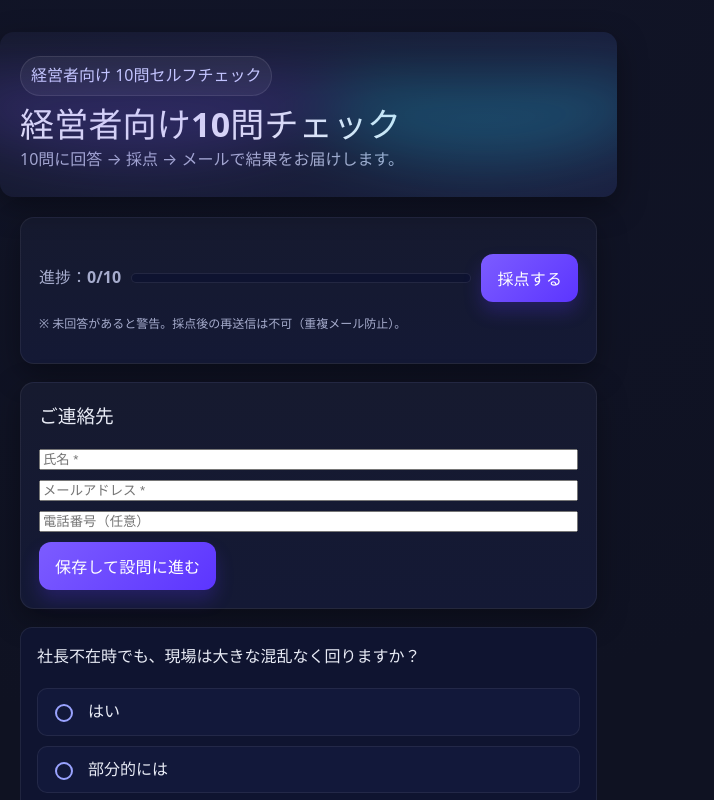
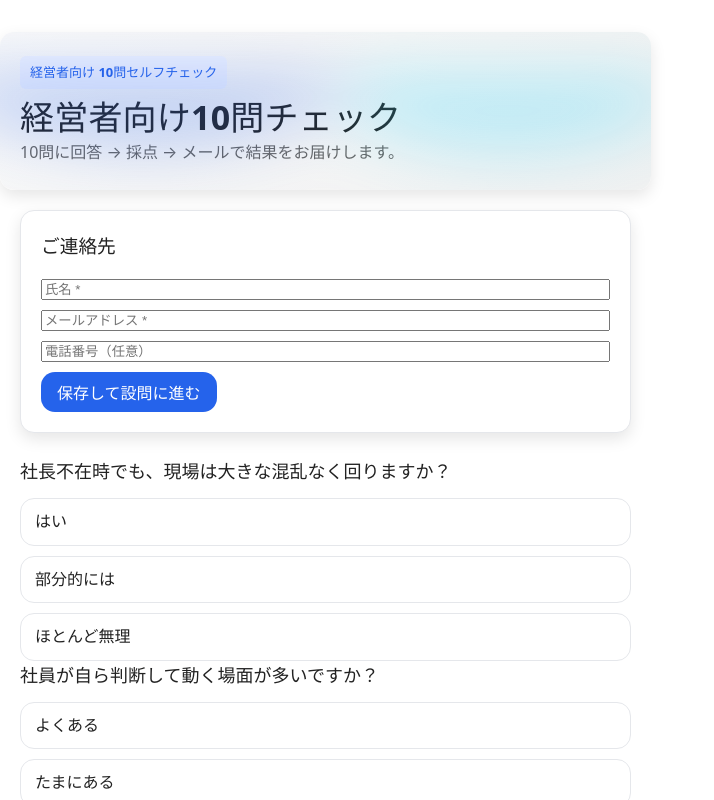
Before and after one commit to tanase0924-web/ceo-check, a React (Vite) app: page / in a window 1280 px wide. Shown: the top 800 px of the page, without its empty margins (0-714 px from the left). Built offline with nearby package versions, Linux system fonts and the light colour scheme.

Commit message:
feat(ui): order sections as Lead→Questions→Progress; white background; highlight selected options

```diff
--- a/src/App.tsx
+++ b/src/App.tsx
@@ -1,3 +1,4 @@
+// src/App.tsx
 import { useEffect, useMemo, useRef, useState } from "react";
 import "./ui.css";
 import LeadForm from "./LeadForm";
@@ -24,10 +25,10 @@ export default function App() {
     [answers]
   );
 
-  // リード（LeadForm が保存して id 付きで渡してくる）
+  // リード（LeadForm が保存して id 付きで渡す）
   const [lead, setLead] = useState<Lead | null>(null);
 
-  // 送信状態
+  // 送信制御
   const [sending, setSending] = useState(false);
   const [sentAt, setSentAt] = useState<string | null>(null); // 二重送信防止
   const submitTimes = useRef(0);
@@ -77,9 +78,7 @@ export default function App() {
   // 未回答IDs
   function getUnansweredIds(): string[] {
     if (!payload) return [];
-    return payload.questions
-      .filter((q) => answers[q.id] === null)
-      .map((q) => q.id);
+    return payload.questions.filter((q) => answers[q.id] === null).map((q) => q.id);
   }
 
   // 送信
@@ -126,7 +125,7 @@ export default function App() {
         method: "POST",
         headers: { "Content-Type": "application/json" },
         body: JSON.stringify({
-          leadId: lead.id, // 重要：leadId を送る
+          leadId: lead.id, // API は leadId を期待
           total,
           bucket, // "自走型" | "右腕不在型"
           answers: cleanAnswers,
@@ -177,7 +176,36 @@ export default function App() {
       </header>
 
       <main className="wrap grid">
-        {/* 進行バー */}
+        {/* ご連絡先（最初に表示） */}
+        <section className="card">
+          <LeadForm onDone={(l: Lead) => setLead(l)} current={lead || undefined} />
+        </section>
+
+        {/* 質問（次に表示） */}
+        {payload.questions.map((q) => (
+          <section key={q.id} className="q" data-qid={q.id}>
+            <h3>{q.text}</h3>
+            <div className="choices">
+              {q.choices.map((c, i) => {
+                const selected = answers[q.id] === c.score;
+                return (
+                  <label key={i} className={`radio ${selected ? "selected" : ""}`}>
+                    <input
+                      type="radio"
+                      name={q.id}
+                      checked={selected}
+                      onChange={() => onSelect(q.id, c.score)}
+                      aria-pressed={selected}
+                    />
+                    <span className="label">{c.label}</span>
+                  </label>
+                );
+              })}
+            </div>
+          </section>
+        ))}
+
+        {/* 進捗・送信（最後に表示） */}
         <section className="card">
           <div className="toolbar">
             <div className="counter">
@@ -204,32 +232,7 @@ export default function App() {
           <p className="help">※ 未回答があると警告。採点後の再送信は不可（重複メール防止）。</p>
         </section>
 
-        {/* リードフォーム（保存すると id 付きで onDone される） */}
-        <section className="card">
-          <LeadForm onDone={(l: Lead) => setLead(l)} current={lead || undefined} />
-        </section>
-
-        {/* 質問 */}
-        {payload.questions.map((q) => (
-          <section key={q.id} className="q" data-qid={q.id}>
-            <h3>{q.text}</h3>
-            <div className="choices">
-              {q.choices.map((c, i) => (
-                <label key={i} className="radio">
-                  <input
-                    type="radio"
-                    name={q.id}
-                    checked={answers[q.id] === c.score}
-                    onChange={() => onSelect(q.id, c.score)}
-                  />
-                  <span className="label">{c.label}</span>
-                </label>
-              ))}
-            </div>
-          </section>
-        ))}
-
-        {/* 結果 */}
+        {/* 結果（任意表示） */}
         {total !== null && (
           <section className="card result">
             <div>
--- a/src/ui.css
+++ b/src/ui.css
@@ -1,102 +1,199 @@
-:root{
-  --bg:#0f1222;           /* 背景 */
-  --panel:#161a2f;
-  --panel-2:#1b2040;
-  --text:#e9ecf6;
-  --muted:#a6accd;
-  --brand:#7c5cff;        /* ブランド色 */
-  --brand-2:#22d4ff;
-  --ok:#10b981;
-  --warn:#f59e0b;
-  --danger:#ef4444;
-  --radius:14px;
-  --shadow:0 10px 30px rgba(0,0,0,.35);
+:root {
+  --bg: #ffffff;          /* 背景を白に変更 */
+  --panel: #f9f9f9;
+  --panel-2: #f1f1f1;
+  --text: #222222;
+  --muted: #666666;
+  --brand: #2563eb;       /* ブランド色（青系に変更） */
+  --brand-2: #22d4ff;
+  --ok: #10b981;
+  --warn: #f59e0b;
+  --danger: #ef4444;
+  --radius: 14px;
+  --shadow: 0 6px 16px rgba(0, 0, 0, 0.1);
 }
 
-*{box-sizing:border-box}
-html,body,#root{height:100%}
-body{
-  margin:0;background:radial-gradient(1200px 800px at 15% -10%,#1a1f3f33,transparent) , var(--bg);
-  color:var(--text); font:16px/1.6 system-ui, -apple-system, "Segoe UI", Roboto, "Hiragino Kaku Gothic ProN", "Noto Sans JP", sans-serif;
-  -webkit-font-smoothing:antialiased; text-rendering:optimizeLegibility;
+* {
+  box-sizing: border-box;
+}
+html,
+body,
+#root {
+  height: 100%;
+}
+body {
+  margin: 0;
+  background: var(--bg);
+  color: var(--text);
+  font: 16px/1.6 system-ui, -apple-system, "Segoe UI", Roboto,
+    "Hiragino Kaku Gothic ProN", "Noto Sans JP", sans-serif;
+  -webkit-font-smoothing: antialiased;
+  text-rendering: optimizeLegibility;
 }
 
 /* ヘッダー */
-.hero{
-  max-width:980px; margin:32px auto 20px; padding:24px 20px; border-radius:var(--radius);
-  background:linear-gradient(135deg,var(--panel),var(--panel-2));
-  box-shadow:var(--shadow); position:relative; overflow:hidden;
+.hero {
+  max-width: 980px;
+  margin: 32px auto 20px;
+  padding: 24px 20px;
+  border-radius: var(--radius);
+  background: linear-gradient(135deg, var(--panel), var(--panel-2));
+  box-shadow: var(--shadow);
+  position: relative;
+  overflow: hidden;
 }
-.hero:after{
-  content:""; position:absolute; inset:auto -20% -60px -20%;
-  height:180px; background:radial-gradient(400px 160px at 30% 0,var(--brand)40%,transparent 60%),
-                 radial-gradient(360px 140px at 70% 10%,var(--brand-2)35%,transparent 60%);
-  opacity:.25; filter:blur(30px);
+.hero:after {
+  content: "";
+  position: absolute;
+  inset: auto -20% -60px -20%;
+  height: 180px;
+  background: radial-gradient(
+      400px 160px at 30% 0,
+      var(--brand) 40%,
+      transparent 60%
+    ),
+    radial-gradient(
+      360px 140px at 70% 10%,
+      var(--brand-2) 35%,
+      transparent 60%
+    );
+  opacity: 0.25;
+  filter: blur(30px);
 }
-.badge{display:inline-flex;gap:8px; align-items:center; color:#cdd2ff; background:#ffffff0f; padding:6px 10px; border:1px solid #ffffff1a; border-radius:999px}
-.title{margin:10px 0 4px; font-weight:800; letter-spacing:.2px; font-size:clamp(24px,3.2vw,34px)}
-.subtitle{color:var(--muted); margin:0}
+.badge {
+  display: inline-flex;
+  gap: 8px;
+  align-items: center;
+  color: var(--brand);
+  background: #eef2ff;
+  padding: 6px 10px;
+  border-radius: 6px;
+  font-size: 13px;
+  font-weight: 600;
+}
+.title {
+  margin: 10px 0 4px;
+  font-weight: 800;
+  letter-spacing: 0.2px;
+  font-size: clamp(24px, 3.2vw, 34px);
+}
+.subtitle {
+  color: var(--muted);
+  margin: 0;
+}
 
 /* コンテナ */
-.wrap{max-width:980px; margin:0 auto 80px; padding:0 20px}
+.wrap {
+  max-width: 980px;
+  margin: 0 auto 80px;
+  padding: 0 20px;
+}
 
 /* カード */
-.card{
-  background:linear-gradient(180deg,var(--panel),#141935);
-  border:1px solid #ffffff10; border-radius:var(--radius);
-  padding:18px 18px; box-shadow:var(--shadow);
+.card {
+  background: #fff;
+  border: 1px solid #e5e7eb;
+  border-radius: var(--radius);
+  padding: 20px;
+  box-shadow: var(--shadow);
+  margin-bottom: 24px;
 }
-.grid{display:grid; gap:14px}
-@media (min-width:720px){ .grid{gap:18px} }
 
 /* 質問 */
-.q{
-  display:grid; gap:12px;
-  border:1px solid #ffffff12; border-radius:12px; padding:16px;
-  background:#0f1430;
+.q h3 {
+  margin: 0 0 12px;
+  font-size: 18px;
 }
-.q h3{margin:0 0 6px; font-size:16px; font-weight:700}
-.q .choices{display:grid; gap:10px}
-.radio{
-  display:flex; align-items:center; gap:12px;
-  padding:10px 12px; border-radius:10px; border:1px solid #ffffff12; background:#12183a; cursor:pointer;
-  transition:transform .04s ease, border-color .2s ease, background .2s ease;
+.choices {
+  display: flex;
+  flex-direction: column;
+  gap: 10px;
 }
-.radio:hover{transform:translateY(-1px); border-color:#ffffff25}
-.radio input{appearance:none; width:18px; height:18px; border-radius:50%; border:2px solid #9aa3ff; outline:none; display:grid; place-items:center}
-.radio input:checked{border-color:var(--brand); box-shadow:0 0 0 4px #7c5cff33 inset}
-.radio .label{font-weight:600}
-.help{color:var(--muted); font-size:12px}
+.radio {
+  display: flex;
+  align-items: center;
+  gap: 10px;
+  padding: 10px 14px;
+  border: 1px solid #e5e7eb;
+  border-radius: var(--radius);
+  cursor: pointer;
+  transition: all 0.2s ease;
+}
+.radio:hover {
+  border-color: var(--brand);
+}
+.radio.selected {
+  background: var(--brand);
+  color: #fff;
+  border-color: var(--brand);
+}
+.radio input {
+  display: none;
+}
+.radio .label {
+  flex: 1;
+}
 
-/* アクション帯 */
-.toolbar{
-  display:flex; gap:10px; align-items:center; justify-content:space-between; flex-wrap:wrap;
-  margin:18px 0 6px;
+/* 進捗 */
+.toolbar {
+  display: flex;
+  align-items: center;
+  gap: 12px;
 }
-.btn{
-  appearance:none; border:none; cursor:pointer; font-weight:800; letter-spacing:.2px;
-  padding:12px 16px; border-radius:12px; color:white; background:linear-gradient(135deg,var(--brand),#5c35ff);
-  box-shadow:0 10px 18px #5c35ff3a; transition:transform .06s ease, filter .2s;
+.counter {
+  font-weight: bold;
 }
-.btn:hover{transform:translateY(-1px)}
-.btn:disabled{opacity:.6; cursor:not-allowed; filter:grayscale(.2)}
+.progress {
+  background: #e5e7eb;
+  height: 8px;
+  border-radius: 4px;
+  overflow: hidden;
+}
+.progress i {
+  display: block;
+  height: 100%;
+  background: var(--brand);
+}
 
-.link{
-  color:#cdd2ff; text-decoration:none; border-bottom:1px dashed #cdd2ff66; padding-bottom:1px;
+/* ボタン */
+.btn {
+  background: var(--brand);
+  color: #fff;
+  font-weight: 600;
+  padding: 8px 16px;
+  border-radius: var(--radius);
+  border: none;
+  cursor: pointer;
+  transition: background 0.2s;
 }
-.counter{color:var(--muted); font-weight:700}
+.btn:hover:not(:disabled) {
+  background: #1d4ed8;
+}
+.btn:disabled {
+  background: #93c5fd;
+  cursor: not-allowed;
+}
 
-/* プログレス */
-.progress{
-  height:10px; background:#0e1330; border:1px solid #ffffff16; border-radius:999px; overflow:hidden;
+/* 結果 */
+.result {
+  font-size: 18px;
+  font-weight: 500;
 }
-.progress > i{display:block; height:100%; width:0%; background:linear-gradient(90deg,var(--brand),var(--brand-2))}
-.result{
-  display:grid; gap:6px; padding:14px; border:1px solid #ffffff16; border-radius:12px; background:#111639;
+.bucket-ok {
+  color: var(--ok);
 }
-.bucket-ok{color:var(--ok); font-weight:800}
-.bucket-warn{color:var(--warn); font-weight:800}
-.bucket-bad{color:var(--danger); font-weight:800}
+.bucket-bad {
+  color: var(--danger);
+}
+.help {
+  font-size: 13px;
+  color: var(--muted);
+}
 
 /* フッター */
-.foot{color:#98a0c9; font-size:12px; margin-top:16px}
+.foot {
+  margin-top: 40px;
+  text-align: center;
+  font-size: 13px;
+  color: var(--muted);
+}
```
